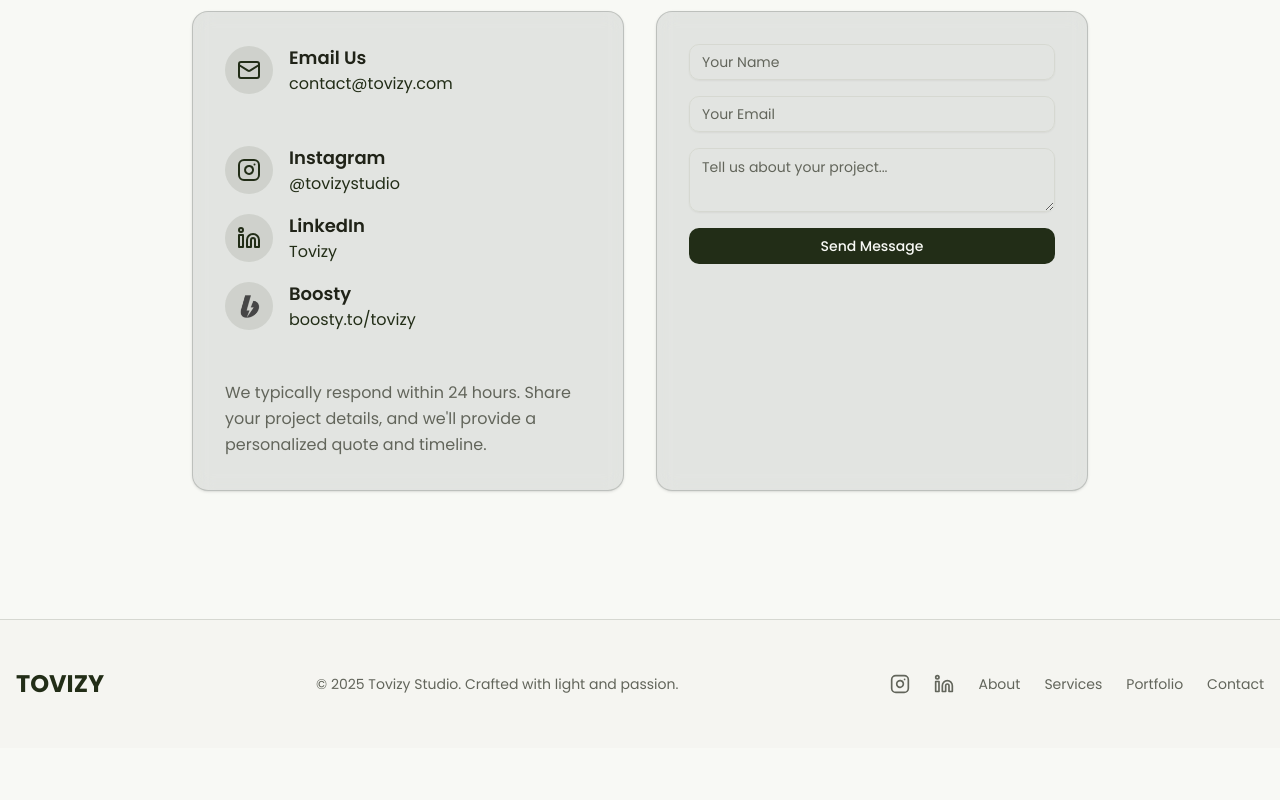
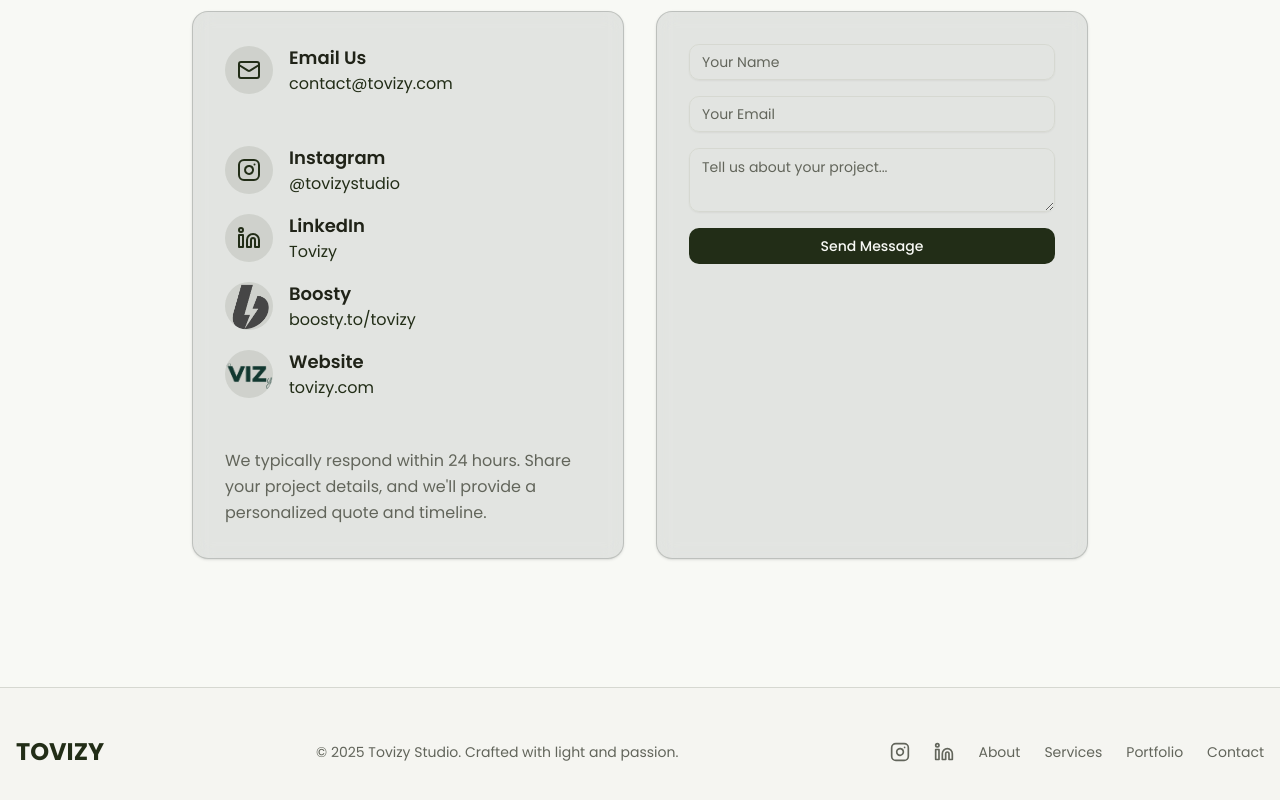
Before and after one commit to Setoverg/VIZ, a Next.js app: page / in a window 1280 px wide. Shown: the part 9490-10290 px from the top of the page. Before the commit the page ends 10238 px from the top, so only its background shows below. Built offline with nearby package versions, Linux system fonts and the light colour scheme.

Commit message:
feat: add website link and logo to contact section
Co-authored-by: Setoverg <126211249+Setoverg@users.noreply.github.com>

```diff
--- a/components/contact-section.tsx
+++ b/components/contact-section.tsx
@@ -31,6 +31,13 @@ const socialLinks = [
     label: "Boosty",
     href: "https://boosty.to/tovizy",
     handle: "boosty.to/tovizy",
+  },
+  {
+    icon: null,
+    iconSrc: "/images/tovizy-logo.png",
+    label: "Website",
+    href: "https://tovizy.com",
+    handle: "tovizy.com",
   },
 ]
 
@@ -142,14 +149,14 @@ export function ContactSection() {
                     rel="noopener noreferrer"
                     className="flex items-center gap-4 group"
                   >
-                    <div className="w-12 h-12 rounded-full bg-primary/10 flex items-center justify-center group-hover:bg-primary/20 transition-colors">
+                    <div className="w-12 h-12 rounded-full bg-primary/10 flex items-center justify-center overflow-hidden group-hover:bg-primary/20 transition-colors">
                       {social.icon ? (
                         <social.icon className="w-6 h-6 text-primary" />
                       ) : (
                         <img
                           src={social.iconSrc || "/placeholder.svg"}
                           alt={`${social.label} logo`}
-                          className="w-6 h-6 object-contain"
+                          className="w-full h-full object-contain"
                         />
                       )}
                     </div>
```
Also changed, not shown: public/images/tovizy-logo.png (added).
